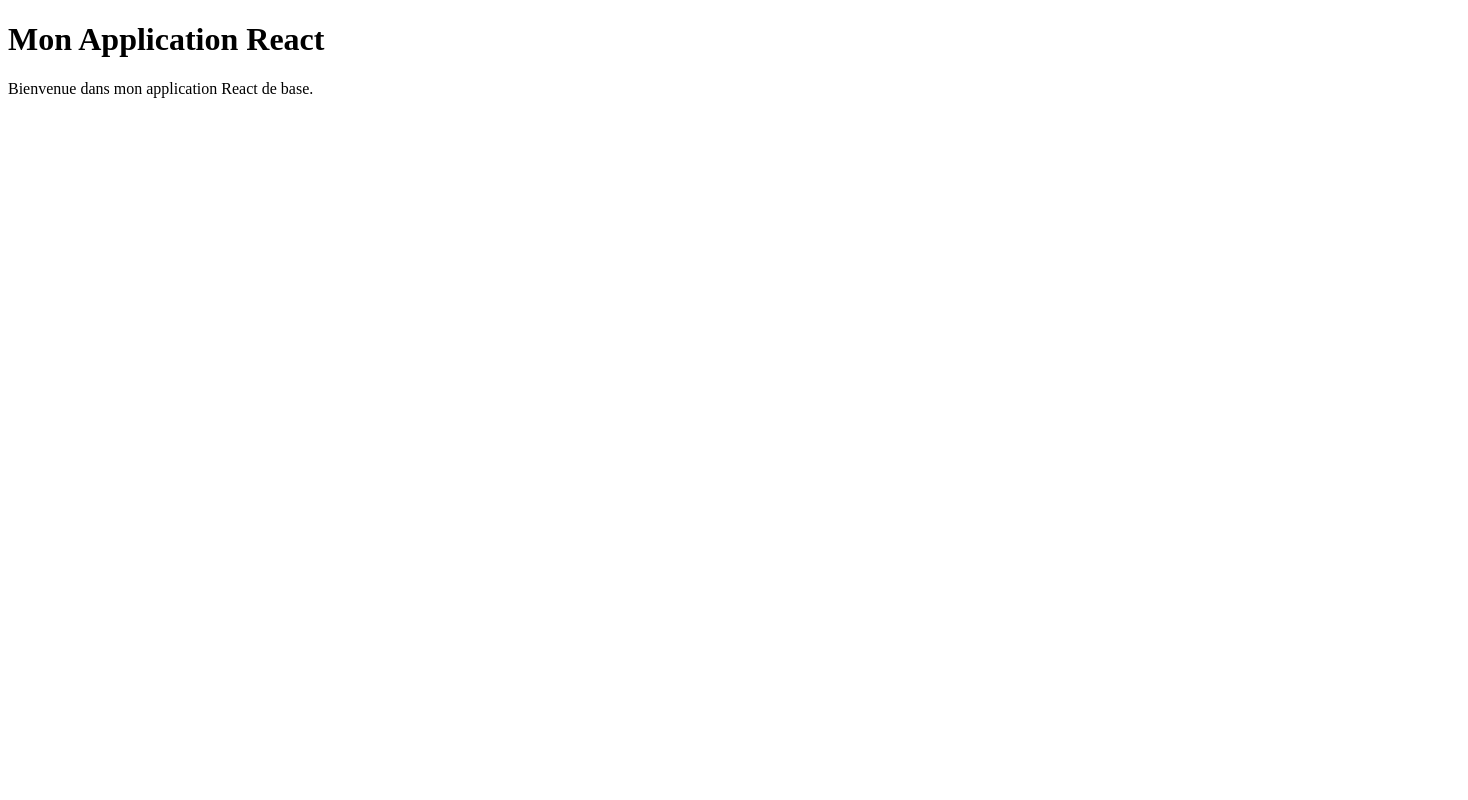
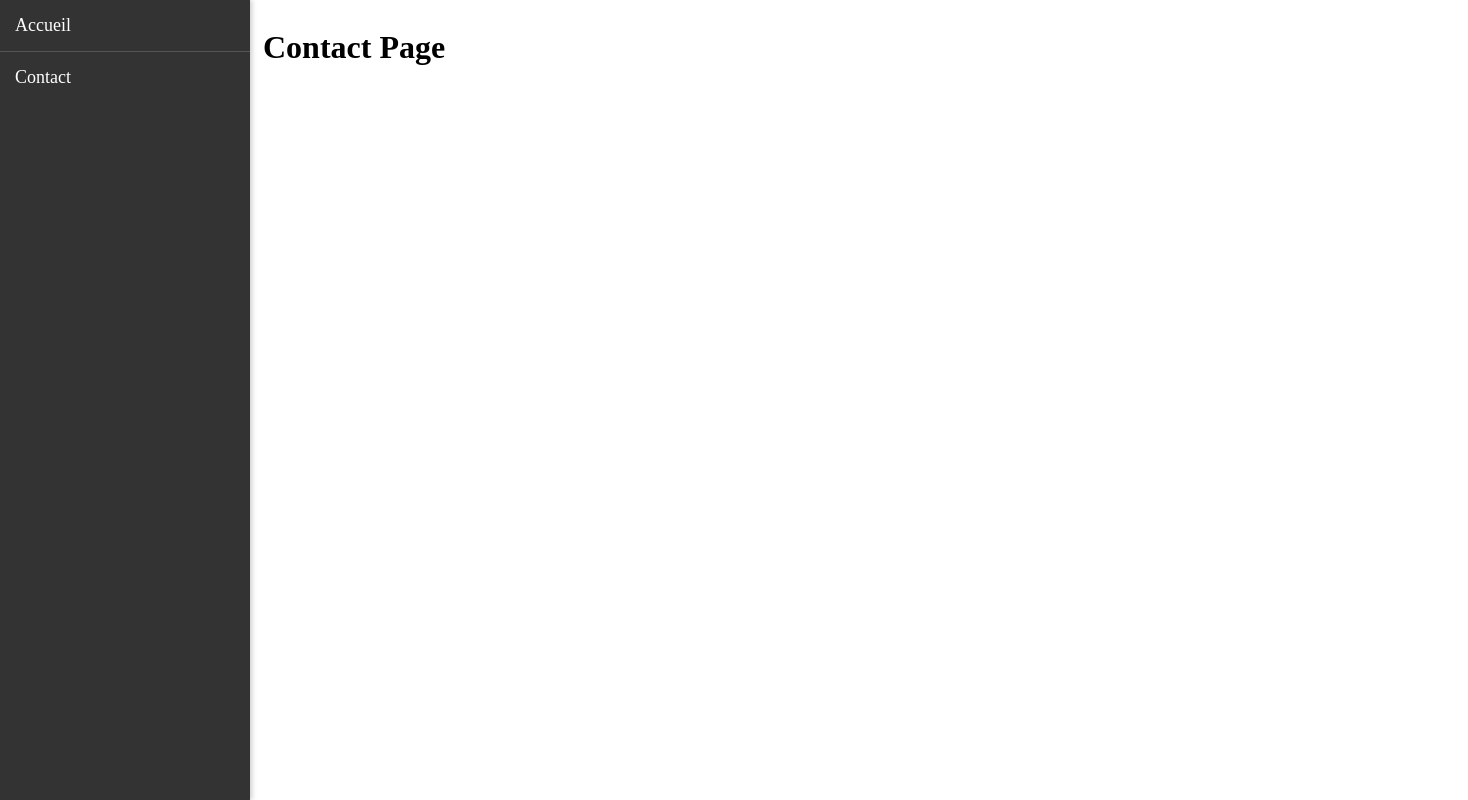
Before and after one commit to matteoLED/front-garage, a React (Vite) app: page /contact in a window 1280 px wide. Shown: the whole page, 1468 px wide, since content can reach past the window. Built offline with nearby package versions, Linux system fonts and the light colour scheme.

Commit message:
update navigation

```diff
--- a/package.json
+++ b/package.json
@@ -13,6 +13,8 @@
   "dependencies": {
     "react": "^18.2.0",
     "react-dom": "^18.2.0",
+    "react-router-dom": "^6.16.0",
+    "styled-components": "^6.0.8",
     "vite": "^4.4.9"
   }
 }
--- a/src/app.jsx
+++ b/src/app.jsx
@@ -1,13 +1,42 @@
-import React from 'react';
+import React from "react";
+import Sidebar from "./component/SideBar";
+import HomePage from "./view/homePage";
+import styled from "styled-components";
+import {
+  Navigate,
+  Route,
+  Routes,
+  BrowserRouter as Router,
+} from "react-router-dom";
+import ContactPage from "./view/contactPage";
 
-function App() {
+export default function App() {
   return (
-    <div>
-      <h1>Mon Application React</h1>
-      <p>Bienvenue dans mon application React de base.</p>
-      {/* Vous pouvez ajouter vos composants et votre logique ici */}
-    </div>
+    <Router>
+      <div className={`content w-full`}>
+        <Sidebar />
+        <Wrapper>
+          <Routes>
+            <Route path="/" element={<HomePage />} />
+            <Route path="/accueil" element={<HomePage />} />
+            <Route path="/contact" element={<ContactPage />} />
+            <Route path="*" element={<Navigate to="/" />} />
+          </Routes>
+        </Wrapper>
+      </div>
+    </Router>
   );
 }
 
-export default App;
+const Wrapper = styled.main`
+  margin-left: 255px;
+  height: calc(100% - 70px);
+  width: calc(100vw - 75px);
+  overflow-y: hidden;
+
+  display: block;
+  -webkit-transition: all 0.5s ease-in-out;
+  -moz-transition: all 0.5s ease-in-out;
+  -o-transition: all 0.5s ease-in-out;
+  transition: all 0.5s ease-in-out;
+`;
--- /dev/null
+++ b/src/component/SideBar.jsx
@@ -0,0 +1,69 @@
+// Sidebar.js
+import React from 'react';
+import styled from 'styled-components';
+
+
+
+const Sidebar = () => {
+    return (
+      <SidebarContainer>
+        <List>
+          <ListItem>
+            <Link href="/accueil">Accueil</Link>
+          </ListItem>
+          <ListItem>
+            <Link href="/contact">Contact</Link>
+          </ListItem>
+        </List>
+      </SidebarContainer>
+    );
+};
+
+
+
+
+export default Sidebar;
+
+const SidebarContainer = styled.div`
+  width: 250px;
+  height: 100%;
+  background-color: #333;
+  color: #fff;
+  position: fixed;
+  top: 0;
+  left: 0;
+  overflow-y: auto;
+  box-shadow: 2px 0 5px rgba(0, 0, 0, 0.2);
+`;
+
+const List = styled.ul`
+  list-style: none;
+  padding: 0;
+  margin: 0;
+`;
+
+const ListItem = styled.li`
+  padding: 15px;
+  border-bottom: 1px solid #555;
+  transition: background-color 0.3s;
+
+  &:last-child {
+    border-bottom: none;
+  }
+
+  &:hover {
+    background-color: #555;
+  }
+`;
+
+const Link = styled.a`
+  text-decoration: none;
+  color: #fff;
+  font-size: 18px;
+  display: block;
+  transition: color 0.3s;
+
+  &:hover {
+    color: #00bcd4;
+  }
+`;
--- /dev/null
+++ b/src/style/sidebar.css
@@ -0,0 +1,75 @@
+/* styles.css */
+
+/* Style de la barre latérale */
+.sidebar {
+    width: 250px;
+    height: 100%;
+    background-color: #333;
+    color: #fff;
+    position: fixed;
+    top: 0;
+    left: 0;
+    overflow-y: auto;
+    box-shadow: 2px 0 5px rgba(0, 0, 0, 0.2);
+}
+
+/* Style de la liste non ordonnée */
+ul {
+    list-style: none;
+    padding: 0;
+    margin: 0;
+}
+
+/* Style des éléments de liste */
+li {
+    padding: 15px;
+    border-bottom: 1px solid #555;
+    transition: background-color 0.3s;
+}
+
+li:last-child {
+    border-bottom: none;
+}
+
+li:hover {
+    background-color: #555;
+}
+
+/* Style des liens */
+a {
+    text-decoration: none;
+    color: #fff;
+    font-size: 18px;
+    display: block;
+    transition: color 0.3s;
+}
+
+a:hover {
+    color: #00bcd4;
+}
+
+/* Style du logo ou de l'en-tête de la barre latérale */
+.sidebar-header {
+    padding: 20px;
+    text-align: center;
+    background-color: #222;
+}
+
+/* Style du texte du logo */
+.sidebar-header h1 {
+    color: #00bcd4;
+    margin: 0;
+}
+
+/* Style du pied de page de la barre latérale */
+.sidebar-footer {
+    padding: 10px;
+    text-align: center;
+    background-color: #222;
+}
+
+/* Style du texte du pied de page */
+.sidebar-footer p {
+    color: #888;
+    margin: 0;
+}
--- /dev/null
+++ b/src/view/contactPage.jsx
@@ -0,0 +1,12 @@
+import React from "react";
+
+
+
+const ContactPage = () => {
+    return (
+        <div>
+            <h1>Contact Page</h1>
+        </div>
+    );
+}
+export default ContactPage;
--- /dev/null
+++ b/src/view/homePage.jsx
@@ -0,0 +1,12 @@
+import React from "react";
+
+
+const HomePage = () => {
+    return (
+        <div>
+            <h1>Home Page</h1>
+        </div>
+    );
+}
+
+export default HomePage;
```
Also changed, not shown: src/main.jsx (+6 -5 lines), 1 other file (tests, documents, lock files or other folders).
